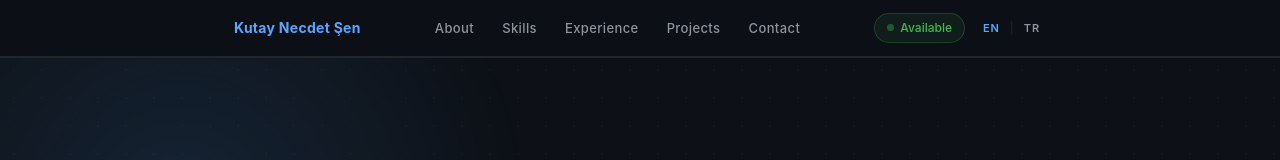
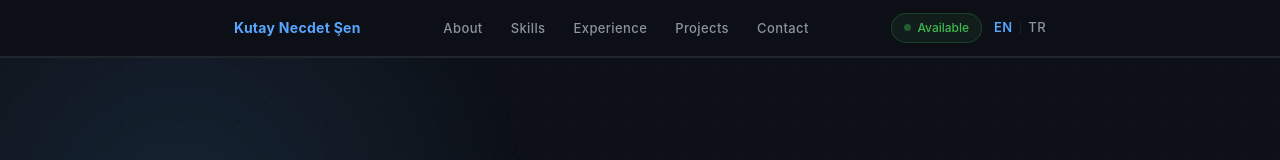
Before and after one commit to 007Kutay/007Kutay.github.io, a plain HTML site: page index.html in a window 1280 px wide. Shown: the top 160 px of the page. Drawn offline with Linux system fonts and the light colour scheme.

Commit message:
fix: dil toggle butonunu nav linkleriyle uyumlu hale getir

```diff
--- a/style.css
+++ b/style.css
@@ -590,27 +590,31 @@ footer p {
 .lang-toggle {
   display: flex;
   align-items: center;
-  gap: 4px;
+  gap: 6px;
 }
 
 .lang-sep {
   color: var(--border);
-  font-size: 12px;
+  font-size: 11px;
   user-select: none;
 }
 
 .lang-btn {
+  appearance: none;
+  -webkit-appearance: none;
   background: none;
   border: none;
+  outline: none;
+  box-shadow: none;
   color: var(--muted);
   cursor: pointer;
-  font-size: 11px;
+  font-size: 13px;
   font-family: inherit;
-  font-weight: 600;
-  letter-spacing: 0.08em;
-  padding: 3px 6px;
-  border-radius: 4px;
+  font-weight: 500;
+  letter-spacing: 0.03em;
+  padding: 0;
   transition: color 0.2s;
+  line-height: 1;
 }
 
 .lang-btn:hover {
@@ -619,6 +623,7 @@ footer p {
 
 .lang-btn.active {
   color: var(--accent);
+  font-weight: 600;
 }
 
 /* RESPONSIVE */
```
